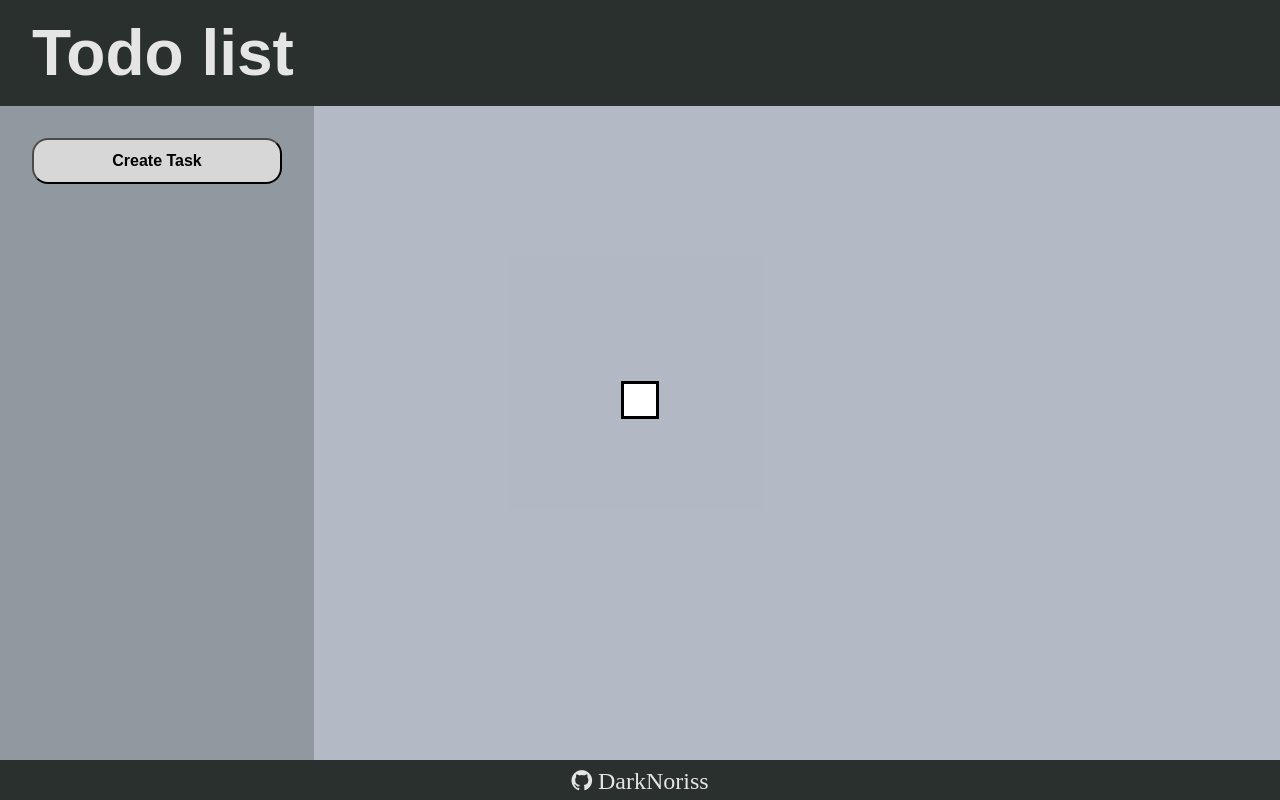
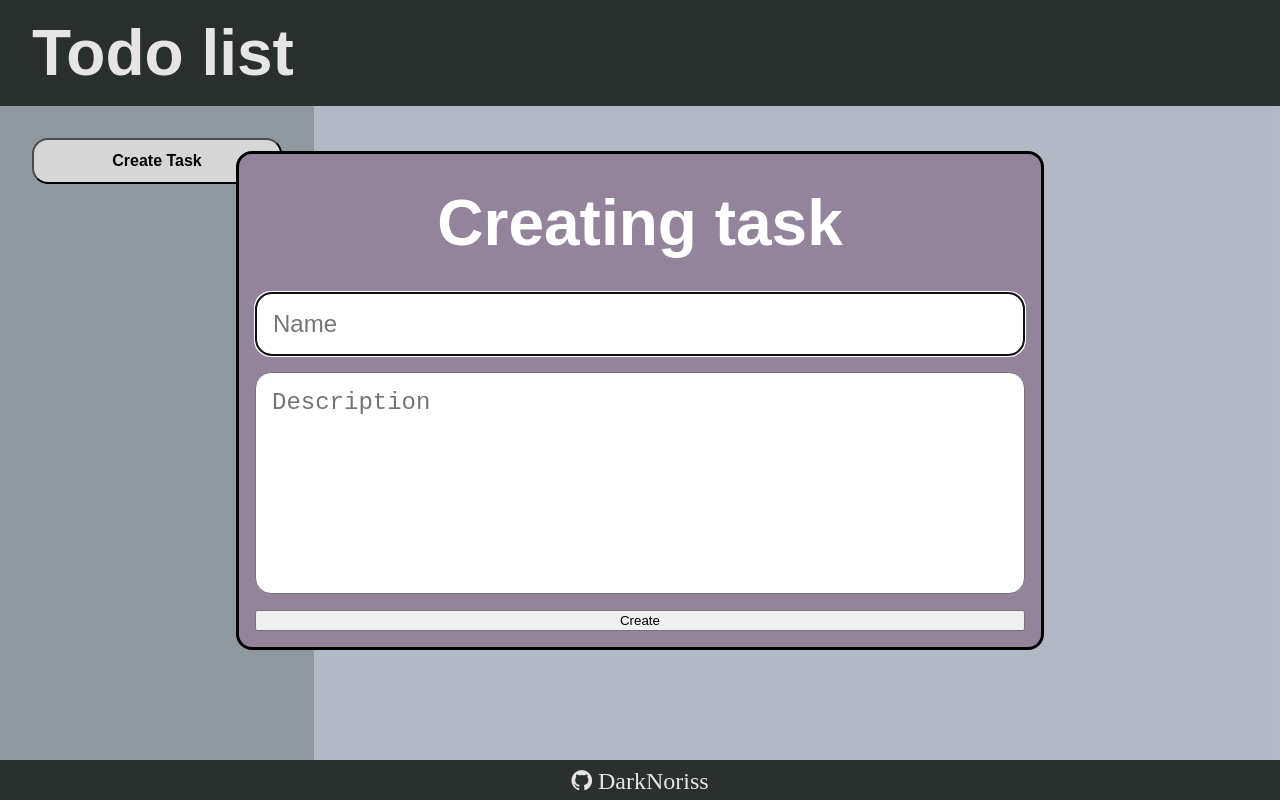
Before and after one commit to DarkNoriss/Todo-list, a website built with Vite: page index.html in a window 1280 px wide. Both pictures are taken after a click on the button "Create Task". Built offline with nearby package versions, Linux system fonts and the light colour scheme.

Commit message:
working on modal

```diff
--- a/src/functions/createModal.js
+++ b/src/functions/createModal.js
@@ -4,13 +4,38 @@ export const getModal = () => {
 };
 
 const createModal = () => {
-  const body = document.querySelector("body");
   const modal = document.createElement("dialog");
   modal.classList.add("modal");
+
   const form = document.createElement("form");
   form.classList.add("form-task");
   form.method = "dialog";
+
+  const header = document.createElement("h2");
+  header.innerText = "Creating task";
+  form.append(header);
+
+  const inputName = document.createElement("input");
+  inputName.placeholder = "Name";
+  inputName.type = "text";
+  inputName.name = "task-name";
+  form.append(inputName);
+
+  const inputDesc = document.createElement("textarea");
+  inputDesc.placeholder = "Description";
+  inputDesc.name = "task-desc";
+  inputDesc.rows = 4;
+  inputDesc.cols = 50;
+  form.append(inputDesc);
+
+  const btnSub = document.createElement("button");
+  btnSub.innerText = "Create";
+  form.append(btnSub);
+
   modal.append(form);
+
+  const body = document.querySelector("body");
   body.append(modal);
+
   return modal;
 };
--- a/src/style/app.scss
+++ b/src/style/app.scss
@@ -29,3 +29,38 @@ $btn-hover: #94849b;
   padding: 1rem;
   display: grid;
 }
+
+.modal {
+  border-radius: 1rem;
+  padding: 1rem;
+  background-color: #94849b;
+
+  & form {
+    display: flex;
+    flex-direction: column;
+    gap: 1rem;
+
+    & h2 {
+      display: flex;
+      justify-content: center;
+      margin: 1rem;
+      font-size: 4rem;
+      color: #fff;
+    }
+    & input {
+      padding: 1rem;
+      font-size: 1.5rem;
+      border-radius: 1rem;
+      border-style: solid;
+    }
+    & textarea {
+      padding: 1rem;
+      font-size: 1.5rem;
+      border-radius: 1rem;
+      padding-bottom: 6rem;
+      resize: none;
+    }
+    & button {
+    }
+  }
+}
```
